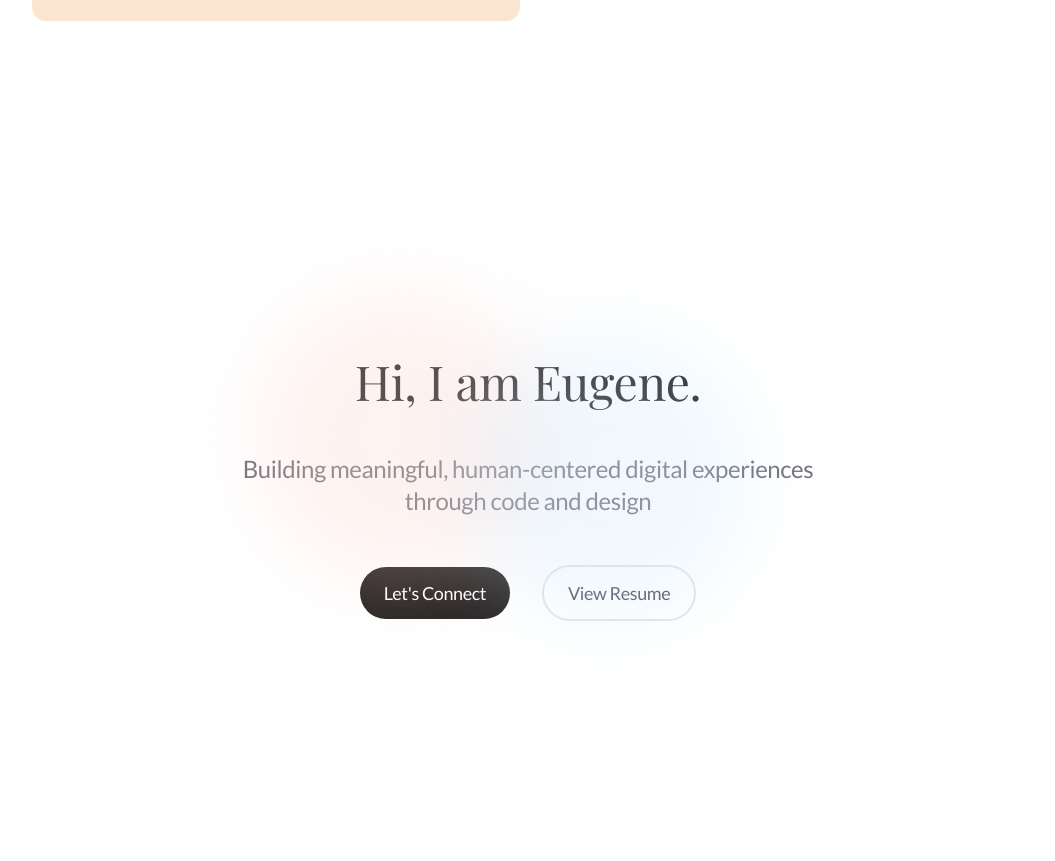
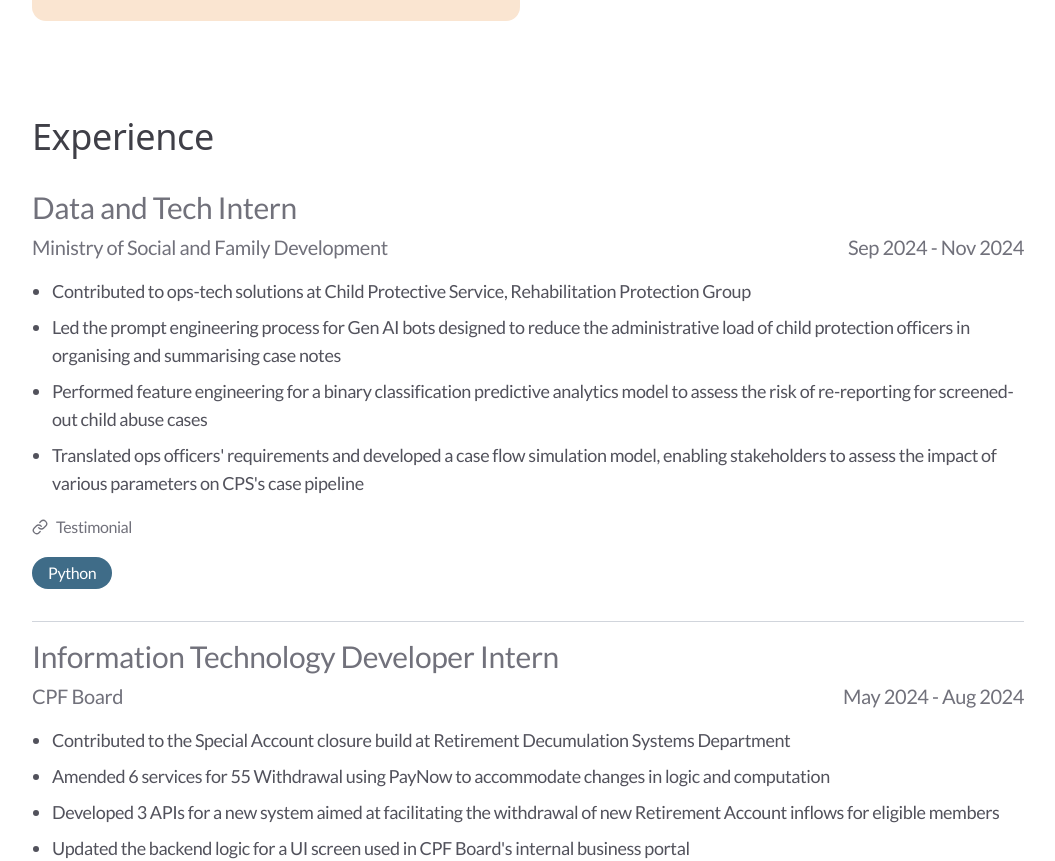
Before and after one commit to eugenetangkj/personalportfolio2025, a Next.js app: page / in a window 1280 px wide. Shown: the part 1907-2768 px from the top of the page, without its empty margins (112-1167 px from the left). Built offline with nearby package versions, Linux system fonts and the light colour scheme; a web font is replaced by a local one.

Commit message:
Add work experience

```diff
--- a/src/app/globals.css
+++ b/src/app/globals.css
@@ -177,8 +177,16 @@
     @apply text-zinc-700 text-3xl sm:text-4xl
   }
 
+  .text-h3-heading {
+    @apply text-zinc-700 text-2xl sm:text-3xl font-lato
+  }
+
   .text-h4-heading {
     @apply text-zinc-500 text-xl sm:text-2xl font-lato
+  }
+
+  .text-h5-heading {
+    @apply text-zinc-500 text-lg sm:text-xl font-lato
   }
 
   .text-paragraph {
@@ -187,7 +195,10 @@
 
   .text-subparagraph {
     @apply text-zinc-600 font-lato leading-7 sm:text-lg
+  }
 
+  .text-small {
+    @apply text-zinc-500 font-lato leading-7 text-base
   }
 
   .button-dark {
--- a/src/app/page.tsx
+++ b/src/app/page.tsx
@@ -3,13 +3,14 @@ import CursorFollower from "@/components/common/CursorFollower";
 import Experience from "@/components/Experience";
 import Hero from "@/components/pages/Hero";
 import Projects from "@/components/Projects";
+import WorkExperience from "@/components/pages/WorkExperience";
 
 export default function Home() {
   return (
     <div className='flex flex-col space-y-24 justify-center items-center custom-margin'>
         <Hero />
         <AboutMe />
-        <Hero />
+        <WorkExperience />
         {/* <AboutMe />
         <Experience />
         <Projects /> */}
--- /dev/null
+++ b/src/components/pages/WorkExperience.tsx
@@ -0,0 +1,68 @@
+import { WorkExperiences } from "@/constants/ExperienceConstants";
+import Link from "next/link";
+import { Link as LinkIcon } from "lucide-react";
+
+
+/**
+This component represents the work experience section of the landing page.
+*/
+export default function WorkExperience() {
+    return (
+        <section className='flex flex-col gap-y-8' id='experience'>
+            <h2 className='text-h2-heading'>Experience</h2>
+
+            <div className=''>
+                {
+                    WorkExperiences.map((workExperience, index) => (
+                        <div className='flex flex-col space-y-4' key={ index }>
+
+                            <div className='flex flex-col space-y-2'>
+                                {/* Role */}
+                                <h3 className='text-h3-heading !text-zinc-500'>{ workExperience.role }</h3>
+
+                                {/* Company and date */}
+                                <div className="flex flex-row justify-between items-center">
+                                    <h5 className='text-h5-heading'>{ workExperience.company }</h5>
+                                    <h5 className='text-h5-heading'>{ workExperience.date }</h5>
+                                </div>
+                            </div>
+
+                            {/* Contributions */}
+                            <ul className=' list-disc pl-5 space-y-2 text-subparagraph'>
+                                {
+                                    workExperience.contributions.map((contribution, index) => (
+                                        <li key={ index }>{ contribution }</li>
+                                    ))
+                                }
+                            </ul>
+
+                            {/* Resources */}
+                            <div className='flex flex-row gap-4 items-center flex-wrap'>
+                                {
+                                    workExperience.resources.map((resource, index) => (
+                                        <Link href={ resource.link } key={ index } className='flex flex-row items-center gap-x-2 text-small hover:text-zinc-400 duration-200'>
+                                            <LinkIcon className='w-4 h-4 shrink-0' />{ resource.label }
+                                        </Link>
+                                    ))
+                                }
+                            </div>
+
+                            {/* Tech Stack */}
+                            <div className='flex flex-row gap-2 items-center flex-wrap'>
+                                {
+                                    workExperience.technologies.map((technology, index) => (
+                                        <div className='rounded-full bg-portfolio-darkblue text-small px-4 py-0.5 !text-white' key={ index }>{ technology }</div>
+                                    ))
+                                }
+                            </div>
+
+                            {/* Horizontal line */}
+                            <div className="block col-span-1 h-px bg-gray-300 w-full my-4" />
+
+                        </div>
+                    ))
+                }
+            </div>
+        </section>
+    );
+  }
```
